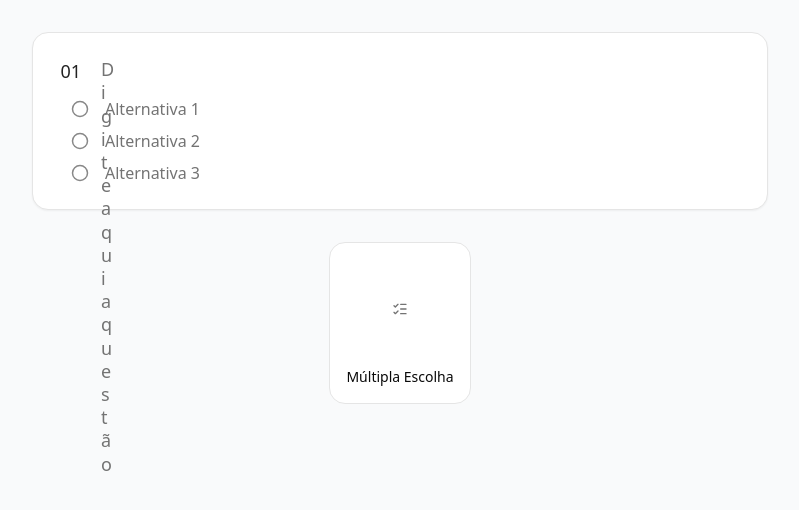
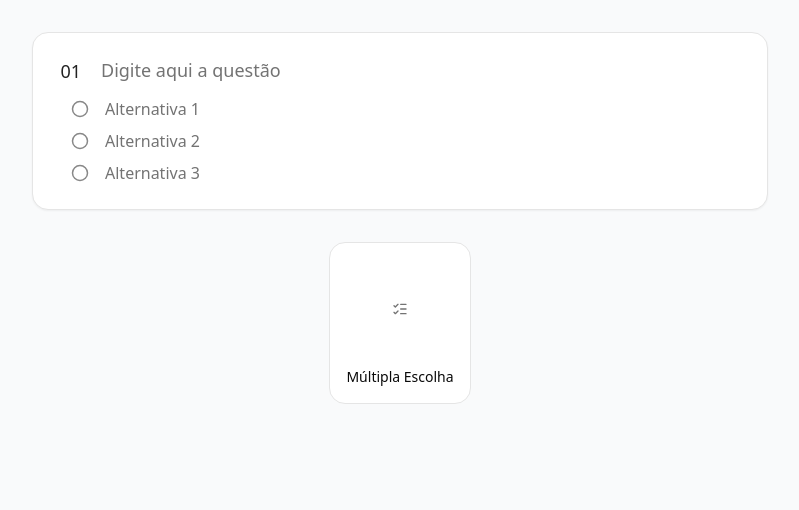
Before and after one commit to thiagomendesdev/quiz-3, a Vue app: page / in a window 1280 px wide. Shown: the top 510 px of the page, without its empty margins (240-1039 px from the left). Built offline with nearby package versions, Linux system fonts and the light colour scheme; what imagekit-javascript would draw is missing.

Commit message:
alinhamento do input da questai

```diff
--- a/src/components/ui/rte-large.vue
+++ b/src/components/ui/rte-large.vue
@@ -120,6 +120,7 @@ onBeforeUnmount(() => {
 
 <style>
 .rte-large {
+  width: 100% !important;
   font-size: 1.125rem !important; /* text-lg */
   line-height: 1.45rem !important;
 }
@@ -127,6 +128,7 @@ onBeforeUnmount(() => {
 .rte-large,
 .rte-large .ql-container,
 .rte-large .ql-editor {
+  width: 100% !important;
   font-size: 1.125rem !important; /* text-lg */
   line-height: 1.45rem !important;
   font-family: inherit !important;
@@ -155,11 +157,15 @@ onBeforeUnmount(() => {
   font-size: 1.125rem !important;
   margin: 0 !important;
   padding: 0 !important;
+  display: flex !important;
+  align-items: center !important;
 }
 
 .rte-large .ql-editor p {
   margin: 0 !important;
   padding: 0 !important;
+  line-height: 1.45rem !important;
+  font-size: 1.125rem !important;
 }
 
 .rte-large .ql-editor.ql-blank::before {
@@ -167,12 +173,18 @@ onBeforeUnmount(() => {
   font-style: normal !important;
   font-size: 1.125rem !important;
   line-height: 1.45rem !important;
+  font-family: inherit !important;
+  font-weight: 500 !important;
+  letter-spacing: 0 !important;
+  vertical-align: inherit !important;
   left: 0 !important;
   padding: 0 !important;
   margin: 0 !important;
   opacity: 1 !important;
   pointer-events: none !important;
-  display: block !important;
+  display: flex !important;
+  align-items: center !important;
+  width: 100%;
 }
 
 .rte-large .ql-editor.ql-blank > p {
```
